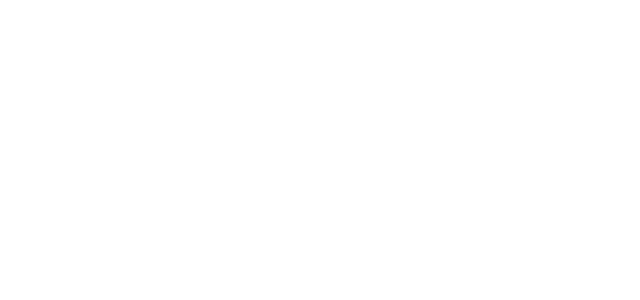
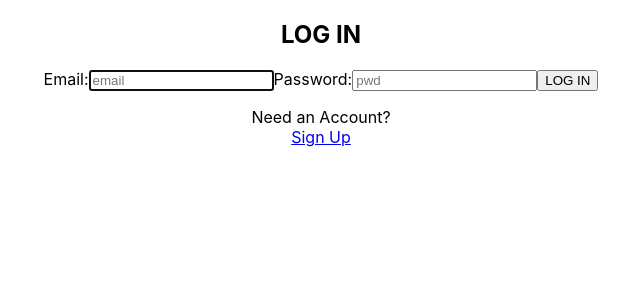
Before and after one commit to kiittsunne/gogang, a React (Create React App) app: page / in a window 1280 px wide. Shown: the top 300 px of the page, without its empty margins (319-959 px from the left). Built offline with nearby package versions, Linux system fonts and the light colour scheme.

Commit message:
login front-end

```diff
--- a/src/App.js
+++ b/src/App.js
@@ -1,7 +1,21 @@
 import "./App.css";
+import Login from "./components/Login";
+import SignUp from "./components/SignUp";
+import Home from "./components/Home";
+import { Routes, Route } from "react-router-dom";
 
 function App() {
-  return <div className="App"></div>;
+  return (
+    <div className="App">
+      <main>
+        <Routes>
+          <Route path="/" element={<Login />} />
+          <Route path="/signup" element={<SignUp />} />
+          <Route path="/home" element={<Home />} />
+        </Routes>
+      </main>
+    </div>
+  );
 }
 
 export default App;
--- /dev/null
+++ b/src/components/Home.js
@@ -0,0 +1,11 @@
+import React from "react";
+
+const Home = () => {
+  return (
+    <div>
+      <h1>Home</h1>
+    </div>
+  );
+};
+
+export default Home;
--- /dev/null
+++ b/src/components/Login.js
@@ -0,0 +1,77 @@
+import React from "react";
+import { useRef, useState, useEffect } from "react";
+import { Link } from "react-router-dom";
+import Home from "./Home";
+
+const Login = () => {
+  const emailRef = useRef();
+  const errorRef = useRef();
+
+  const [email, setEmail] = useState("");
+  const [password, setPassword] = useState("");
+  const [errorMessage, setErrorMessage] = useState("");
+  const [success, setSuccess] = useState(false);
+
+  useEffect(() => {
+    emailRef.current.focus();
+  }, []);
+
+  useEffect(() => {
+    setErrorMessage("");
+  }, [email, password]);
+
+  const handleSubmit = async (e) => {
+    e.preventDefault();
+    console.log(email, password);
+    setEmail("");
+    setPassword("");
+    setSuccess(true);
+  };
+
+  return (
+    <>
+      {success ? (
+        <Home></Home>
+      ) : (
+        <section>
+          <p ref={errorRef} aria-live="assertive">
+            {errorMessage}
+          </p>
+          <h1>LOG IN</h1>
+          <form onSubmit={handleSubmit}>
+            <label htmlFor="email">Email:</label>
+            <input
+              type="email"
+              id="email"
+              ref={emailRef}
+              onChange={(e) => setEmail(e.target.value)}
+              value={email}
+              required
+              placeholder="email"
+            />
+
+            <label htmlFor="password">Password:</label>
+            <input
+              type="password"
+              id="password"
+              onChange={(e) => setPassword(e.target.value)}
+              value={password}
+              required
+              placeholder="pwd"
+            />
+            <button>LOG IN</button>
+          </form>
+          <p>
+            Need an Account?
+            <br />
+            <span>
+              <Link to="/signup">Sign Up</Link>
+            </span>
+          </p>
+        </section>
+      )}
+    </>
+  );
+};
+
+export default Login;
--- /dev/null
+++ b/src/components/SignUp.js
@@ -0,0 +1,11 @@
+import React from "react";
+
+const SignUp = () => {
+  return (
+    <div>
+      <h1>Sign Up</h1>
+    </div>
+  );
+};
+
+export default SignUp;
```
